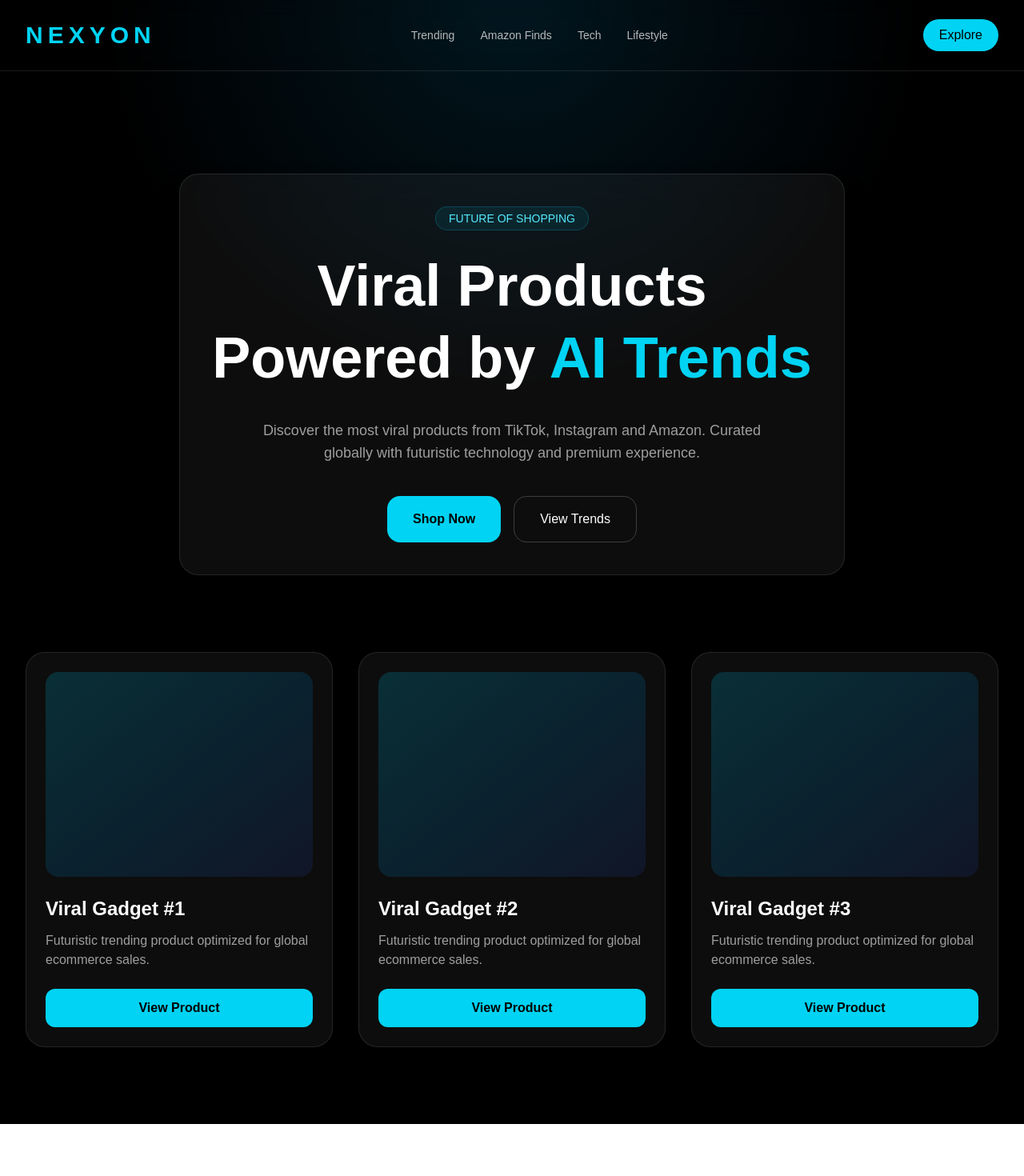
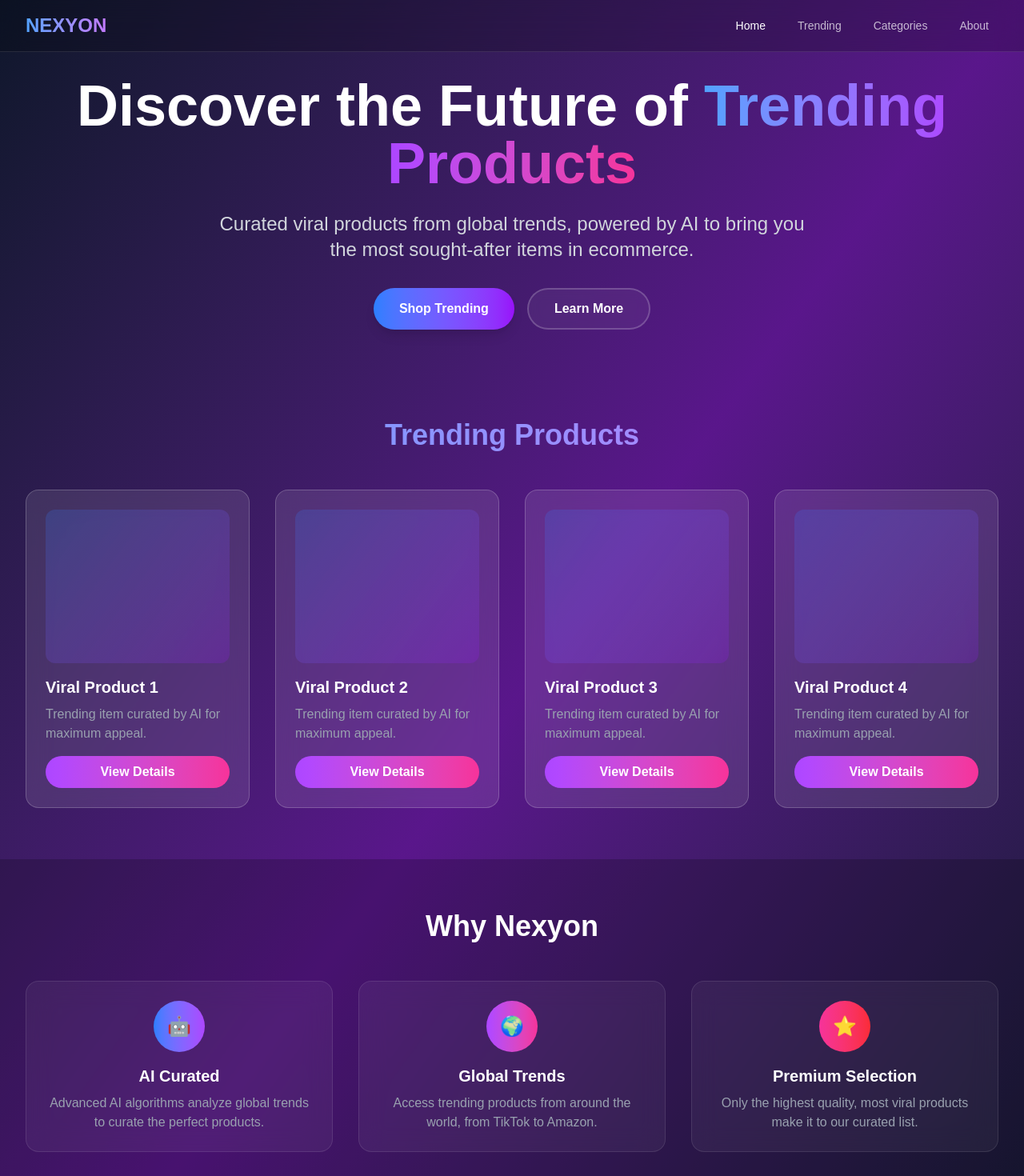
Before and after one commit to Nexyoncompany/Nexyon, a Next.js app: page / in a window 1280 px wide. Shown: the top 1470 px of the page at 80% size. Before the commit the page ends 1405 px from the top, so only its background shows below. Built offline with nearby package versions, Linux system fonts and the light colour scheme.

Commit message:
Create premium homepage

```diff
--- a/app/page.tsx
+++ b/app/page.tsx
@@ -1,93 +1,124 @@
 export default function Home() {
   return (
-    <main className="min-h-screen bg-black text-white overflow-hidden">
-
-      {/* Background */}
-      <div className="absolute inset-0 bg-[radial-gradient(circle_at_top,#0ea5e922,transparent_50%)]"></div>
-
+    <div className="min-h-screen bg-gradient-to-br from-slate-900 via-purple-900 to-slate-900 text-white">
       {/* Navbar */}
-      <header className="relative z-10 flex items-center justify-between px-8 py-6 border-b border-white/10 backdrop-blur-md">
-
-        <h1 className="text-3xl font-bold tracking-[0.2em] text-cyan-400">
+      <nav className="fixed top-0 w-full z-50 bg-black/20 backdrop-blur-lg border-b border-white/10">
+        <div className="max-w-7xl mx-auto px-4 sm:px-6 lg:px-8">
+          <div className="flex justify-between items-center h-16">
+            <div className="flex-shrink-0">
+              <h1 className="text-2xl font-bold bg-gradient-to-r from-blue-400 to-purple-400 bg-clip-text text-transparent">
                 NEXYON
               </h1>
-
-        <nav className="hidden md:flex gap-8 text-sm text-white/70">
-          <a href="#">Trending</a>
-          <a href="#">Amazon Finds</a>
-          <a href="#">Tech</a>
-          <a href="#">Lifestyle</a>
+            </div>
+            <div className="hidden md:block">
+              <div className="ml-10 flex items-baseline space-x-4">
+                <a href="#" className="text-white hover:text-blue-400 px-3 py-2 rounded-md text-sm font-medium transition-colors">
+                  Home
+                </a>
+                <a href="#" className="text-white/70 hover:text-blue-400 px-3 py-2 rounded-md text-sm font-medium transition-colors">
+                  Trending
+                </a>
+                <a href="#" className="text-white/70 hover:text-blue-400 px-3 py-2 rounded-md text-sm font-medium transition-colors">
+                  Categories
+                </a>
+                <a href="#" className="text-white/70 hover:text-blue-400 px-3 py-2 rounded-md text-sm font-medium transition-colors">
+                  About
+                </a>
+              </div>
+            </div>
+          </div>
+        </div>
       </nav>
 
-        <button className="bg-cyan-400 text-black px-5 py-2 rounded-full font-medium hover:scale-105 transition">
-          Explore
+      {/* Hero Section */}
+      <section className="pt-24 pb-12 px-4 sm:px-6 lg:px-8">
+        <div className="max-w-7xl mx-auto text-center">
+          <h1 className="text-4xl sm:text-6xl lg:text-7xl font-extrabold mb-6">
+            Discover the Future of{' '}
+            <span className="bg-gradient-to-r from-blue-400 via-purple-500 to-pink-500 bg-clip-text text-transparent">
+              Trending Products
+            </span>
+          </h1>
+          <p className="text-xl sm:text-2xl text-gray-300 mb-8 max-w-3xl mx-auto">
+            Curated viral products from global trends, powered by AI to bring you the most sought-after items in ecommerce.
+          </p>
+          <div className="flex flex-col sm:flex-row gap-4 justify-center">
+            <button className="bg-gradient-to-r from-blue-500 to-purple-600 hover:from-blue-600 hover:to-purple-700 text-white font-bold py-3 px-8 rounded-full transition-all duration-300 transform hover:scale-105 shadow-lg">
+              Shop Trending
             </button>
-      </header>
-
-      {/* Hero */}
-      <section className="relative z-10 flex flex-col items-center justify-center text-center px-6 pt-32 pb-24">
-
-        <div className="max-w-5xl backdrop-blur-xl bg-white/5 border border-white/10 rounded-3xl p-10 shadow-2xl">
-
-          <span className="inline-block mb-6 px-4 py-1 rounded-full border border-cyan-400/20 bg-cyan-500/10 text-cyan-300 text-sm">
-            FUTURE OF SHOPPING
-          </span>
-
-          <h2 className="text-5xl md:text-7xl font-black leading-tight">
-            Viral Products <br />
-            Powered by <span className="text-cyan-400">AI Trends</span>
-          </h2>
-
-          <p className="mt-8 text-lg text-white/60 max-w-2xl mx-auto">
-            Discover the most viral products from TikTok, Instagram and Amazon.
-            Curated globally with futuristic technology and premium experience.
-          </p>
-
-          <div className="mt-10 flex flex-wrap justify-center gap-4">
-
-            <button className="bg-cyan-400 text-black px-8 py-4 rounded-2xl font-semibold hover:scale-105 transition">
-              Shop Now
+            <button className="border-2 border-white/20 hover:border-white/40 text-white font-bold py-3 px-8 rounded-full transition-all duration-300 backdrop-blur-sm bg-white/5">
+              Learn More
             </button>
-
-            <button className="border border-white/20 px-8 py-4 rounded-2xl hover:bg-white/5 transition">
-              View Trends
-            </button>
-
           </div>
         </div>
       </section>
 
-      {/* Cards */}
-      <section className="relative z-10 px-8 pb-24">
-
-        <div className="grid md:grid-cols-3 gap-8 max-w-7xl mx-auto">
-
-          {[1, 2, 3].map((item) => (
-            <div
-              key={item}
-              className="bg-white/5 border border-white/10 rounded-3xl p-6 backdrop-blur-xl hover:border-cyan-400/40 transition"
-            >
-
-              <div className="h-64 rounded-2xl bg-gradient-to-br from-cyan-500/20 to-blue-900/20 mb-6"></div>
-
-              <h3 className="text-2xl font-bold mb-3">
-                Viral Gadget #{item}
-              </h3>
-
-              <p className="text-white/60 mb-6">
-                Futuristic trending product optimized for global ecommerce sales.
-              </p>
-
-              <button className="w-full bg-cyan-400 text-black py-3 rounded-xl font-semibold hover:scale-105 transition">
-                View Product
+      {/* Trending Products Section */}
+      <section className="py-16 px-4 sm:px-6 lg:px-8">
+        <div className="max-w-7xl mx-auto">
+          <h2 className="text-3xl sm:text-4xl font-bold text-center mb-12 bg-gradient-to-r from-blue-400 to-purple-400 bg-clip-text text-transparent">
+            Trending Products
+          </h2>
+          <div className="grid grid-cols-1 md:grid-cols-2 lg:grid-cols-4 gap-8">
+            {[1, 2, 3, 4].map((item) => (
+              <div key={item} className="bg-white/10 backdrop-blur-lg rounded-2xl p-6 border border-white/20 hover:border-purple-400/50 transition-all duration-300 transform hover:scale-105">
+                <div className="h-48 bg-gradient-to-br from-blue-500/20 to-purple-600/20 rounded-xl mb-4"></div>
+                <h3 className="text-xl font-semibold mb-2">Viral Product {item}</h3>
+                <p className="text-gray-400 mb-4">Trending item curated by AI for maximum appeal.</p>
+                <button className="w-full bg-gradient-to-r from-purple-500 to-pink-500 hover:from-purple-600 hover:to-pink-600 text-white font-bold py-2 px-4 rounded-full transition-all duration-300">
+                  View Details
                 </button>
-
               </div>
             ))}
-
+          </div>
         </div>
       </section>
 
-    </main>
+      {/* Why Nexyon Section */}
+      <section className="py-16 px-4 sm:px-6 lg:px-8 bg-black/20">
+        <div className="max-w-7xl mx-auto">
+          <h2 className="text-3xl sm:text-4xl font-bold text-center mb-12">Why Nexyon</h2>
+          <div className="grid grid-cols-1 md:grid-cols-3 gap-8">
+            <div className="text-center p-6 bg-white/5 backdrop-blur-lg rounded-2xl border border-white/10">
+              <div className="w-16 h-16 bg-gradient-to-r from-blue-500 to-purple-500 rounded-full mx-auto mb-4 flex items-center justify-center">
+                <span className="text-2xl">🤖</span>
+              </div>
+              <h3 className="text-xl font-semibold mb-2">AI Curated</h3>
+              <p className="text-gray-400">Advanced AI algorithms analyze global trends to curate the perfect products.</p>
+            </div>
+            <div className="text-center p-6 bg-white/5 backdrop-blur-lg rounded-2xl border border-white/10">
+              <div className="w-16 h-16 bg-gradient-to-r from-purple-500 to-pink-500 rounded-full mx-auto mb-4 flex items-center justify-center">
+                <span className="text-2xl">🌍</span>
+              </div>
+              <h3 className="text-xl font-semibold mb-2">Global Trends</h3>
+              <p className="text-gray-400">Access trending products from around the world, from TikTok to Amazon.</p>
+            </div>
+            <div className="text-center p-6 bg-white/5 backdrop-blur-lg rounded-2xl border border-white/10">
+              <div className="w-16 h-16 bg-gradient-to-r from-pink-500 to-red-500 rounded-full mx-auto mb-4 flex items-center justify-center">
+                <span className="text-2xl">⭐</span>
+              </div>
+              <h3 className="text-xl font-semibold mb-2">Premium Selection</h3>
+              <p className="text-gray-400">Only the highest quality, most viral products make it to our curated list.</p>
+            </div>
+          </div>
+        </div>
+      </section>
+
+      {/* Footer */}
+      <footer className="py-12 px-4 sm:px-6 lg:px-8 border-t border-white/10">
+        <div className="max-w-7xl mx-auto text-center">
+          <h3 className="text-2xl font-bold bg-gradient-to-r from-blue-400 to-purple-400 bg-clip-text text-transparent mb-4">
+            NEXYON
+          </h3>
+          <p className="text-gray-400 mb-6">The future of trending product discovery.</p>
+          <div className="flex justify-center space-x-6">
+            <a href="#" className="text-gray-400 hover:text-white transition-colors">Privacy</a>
+            <a href="#" className="text-gray-400 hover:text-white transition-colors">Terms</a>
+            <a href="#" className="text-gray-400 hover:text-white transition-colors">Contact</a>
+          </div>
+          <p className="text-gray-500 text-sm mt-6">© 2024 Nexyon. All rights reserved.</p>
+        </div>
+      </footer>
+    </div>
   );
 }
```
Lines whose indentation alone changed are shown as unchanged.
